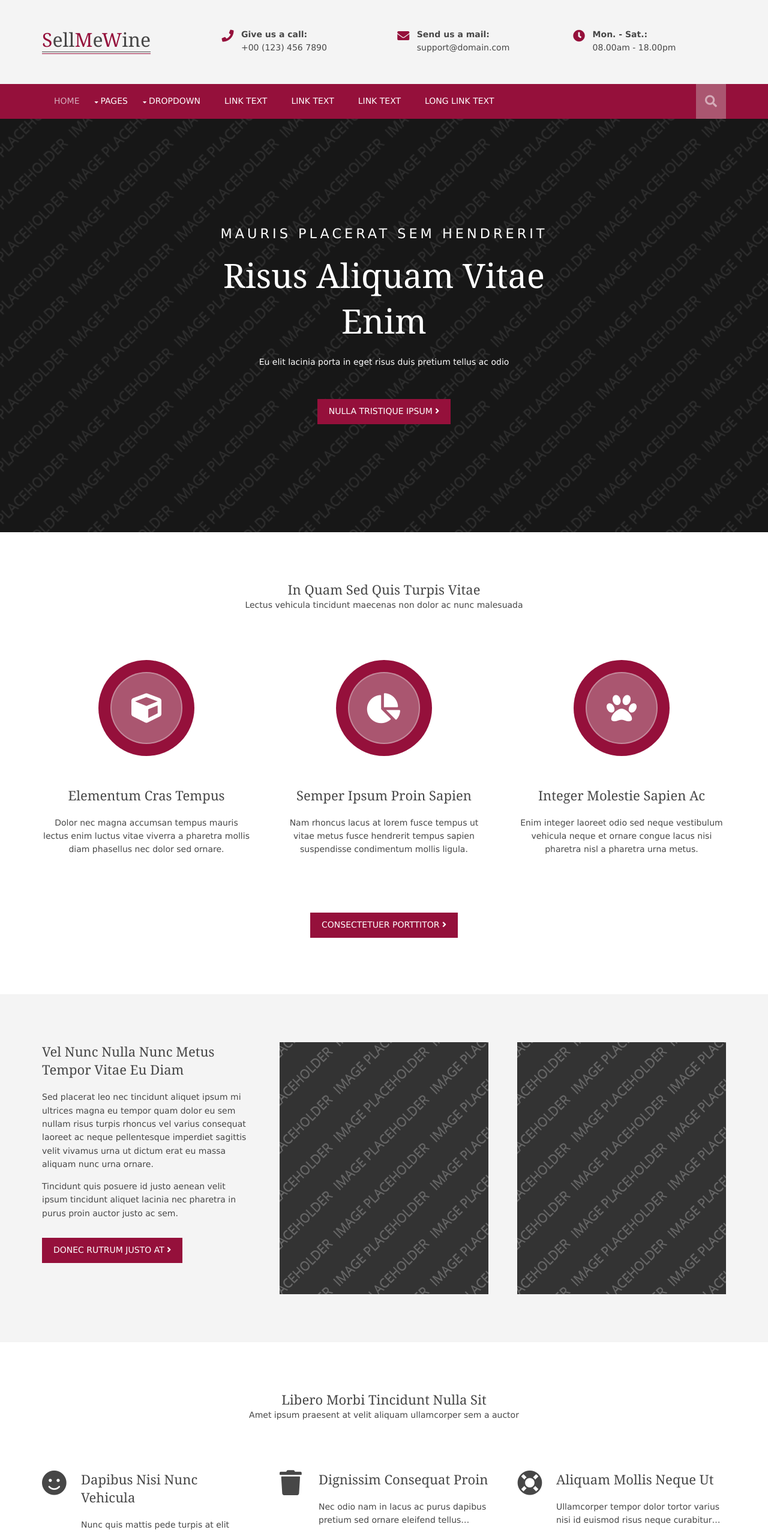
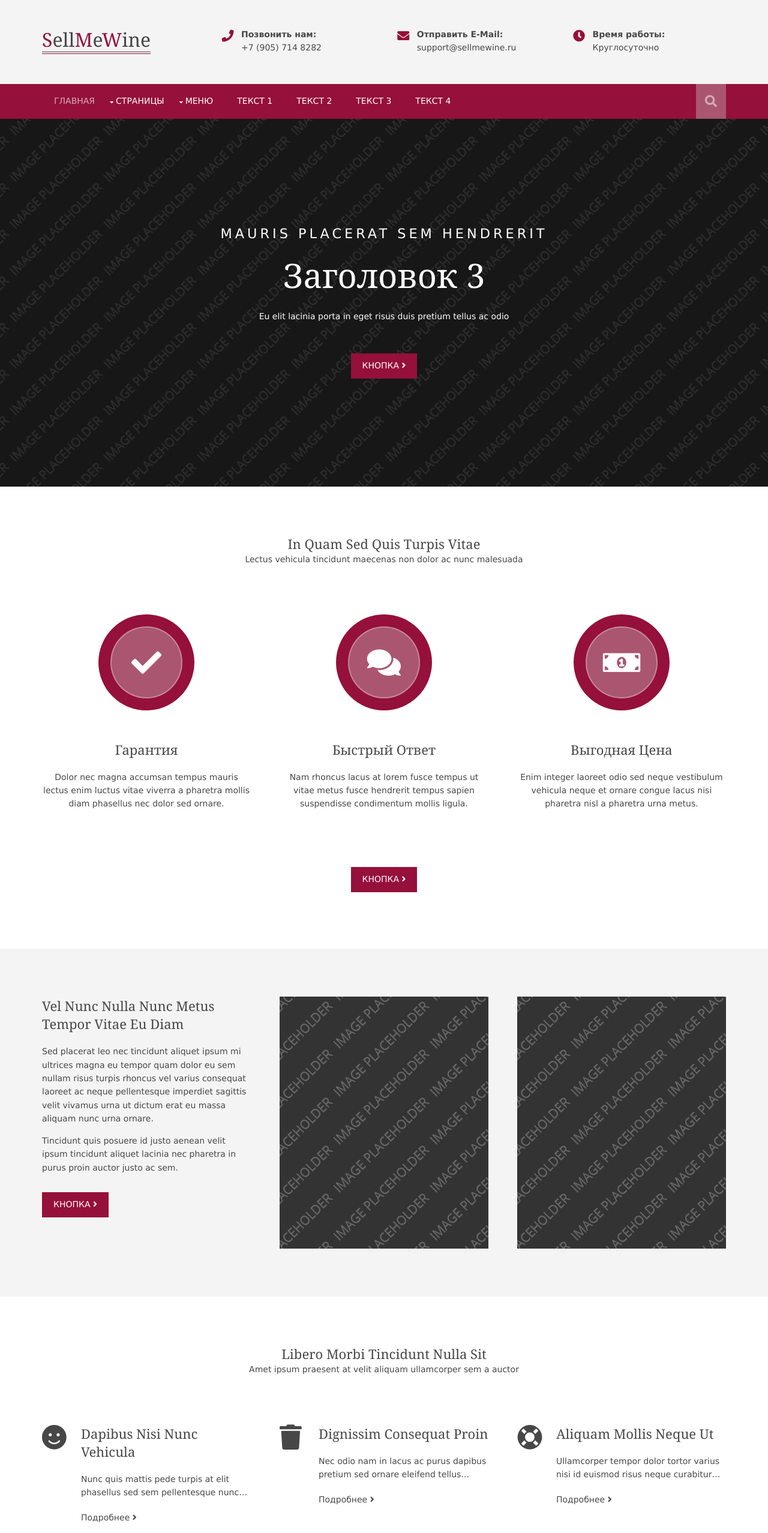
Before and after one commit to skuperton/sellmewine, a plain HTML site: page index.html in a window 1280 px wide. Shown: the top 2555 px of the page at 60% size. Drawn offline with Linux system fonts and the light colour scheme.

Commit message:
Добвлены телефоны

```diff
--- a/index.html
+++ b/index.html
@@ -16,18 +16,18 @@
   <header id="header" class="hoc clear">
     <!-- ################################################################################################ -->
     <div id="logo" class="one_quarter first">
-      <h1><a href="index.html"><span>S</span>ell<span>M</span>e<span>W</span>ine</a></h1>
+    <h1><a href="index.html"><span>S</span>ell<span>M</span>e<span>W</span>ine</a></h1>
     </div>
     <div class="three_quarter">
       <ul class="nospace clear">
         <li class="one_third first">
-          <div class="block clear"><a href="#"><i class="fas fa-phone"></i></a> <span><strong>Give us a call:</strong> +00 (123) 456 7890</span></div>
+          <div class="block clear"><a href="tel:+79057148282"><i class="fas fa-phone"></i></a> <span><strong>Позвонить нам:</strong> +7 (905) 714 8282</span></div>
         </li>
         <li class="one_third">
-          <div class="block clear"><a href="#"><i class="fas fa-envelope"></i></a> <span><strong>Send us a mail:</strong> support@domain.com</span></div>
+          <div class="block clear"><a href="mailto:support@sellmewine.ru"><i class="fas fa-envelope"></i></a> <span><strong>Отправить E-Mail:</strong> support@sellmewine.ru</span></div>
         </li>
         <li class="one_third">
-          <div class="block clear"><a href="#"><i class="fas fa-clock"></i></a> <span><strong> Mon. - Sat.:</strong> 08.00am - 18.00pm</span></div>
+          <div class="block clear"><a href="#"><i class="fas fa-clock"></i></a> <span><strong> Время работы:</strong>Круглосуточно</span></div>
         </li>
       </ul>
     </div>
@@ -42,34 +42,34 @@
     <!-- ################################################################################################ -->
     <nav id="mainav">
       <ul class="clear">
-        <li class="active"><a href="index.html">Home</a></li>
-        <li><a class="drop" href="#">Pages</a>
+        <li class="active"><a href="index.html">Главная</a></li>
+        <li><a class="drop" href="#">Страницы</a>
           <ul>
-            <li><a href="pages/gallery.html">Gallery</a></li>
-            <li><a href="pages/full-width.html">Full Width</a></li>
-            <li><a href="pages/sidebar-left.html">Sidebar Left</a></li>
-            <li><a href="pages/sidebar-right.html">Sidebar Right</a></li>
-            <li><a href="pages/basic-grid.html">Basic Grid</a></li>
-            <li><a href="pages/font-icons.html">Font Icons</a></li>
+            <li><a href="#">Галерея</a></li>
+            <li><a href="#">2</a></li>
+            <li><a href="#">3</a></li>
+            <li><a href="#">4</a></li>
+            <li><a href="#">5</a></li>
+            <li><a href="pages/font-icons.html">Иконки</a></li>
           </ul>
         </li>
-        <li><a class="drop" href="#">Dropdown</a>
+        <li><a class="drop" href="#">Меню</a>
           <ul>
-            <li><a href="#">Level 2</a></li>
-            <li><a class="drop" href="#">Level 2 + Drop</a>
+            <li><a href="#">Уровень 2</a></li>
+            <li><a class="drop" href="#">Уровень 2 + Drop</a>
               <ul>
-                <li><a href="#">Level 3</a></li>
-                <li><a href="#">Level 3</a></li>
-                <li><a href="#">Level 3</a></li>
+                <li><a href="#">Уровень 3</a></li>
+                <li><a href="#">Уровень 3</a></li>
+                <li><a href="#">Уровень 3</a></li>
               </ul>
             </li>
-            <li><a href="#">Level 2</a></li>
+            <li><a href="#">Уровень 2</a></li>
           </ul>
         </li>
-        <li><a href="#">Link Text</a></li>
-        <li><a href="#">Link Text</a></li>
-        <li><a href="#">Link Text</a></li>
-        <li><a href="#">Long Link Text</a></li>
+        <li><a href="#">Текст 1</a></li>
+        <li><a href="#">Текст 2</a></li>
+        <li><a href="#">Текст 3</a></li>
+        <li><a href="#">Текст 4</a></li>
       </ul>
     </nav>
     <!-- ################################################################################################ -->
@@ -78,7 +78,7 @@
         <form action="#" method="post">
           <fieldset>
             <legend>Quick Search:</legend>
-            <input type="text" placeholder="Enter search term&hellip;">
+            <input type="text" placeholder="Поиск&hellip;">
             <button type="submit"><i class="fas fa-search"></i></button>
           </fieldset>
         </form>
@@ -95,9 +95,9 @@
     <!-- ################################################################################################ -->
     <article>
       <p>Mauris placerat sem hendrerit</p>
-      <h3 class="heading">Risus aliquam vitae enim</h3>
+      <h3 class="heading">Заголовок 3</h3>
       <p>Eu elit lacinia porta in eget risus duis pretium tellus ac odio</p>
-      <footer><a class="btn" href="#">Nulla tristique ipsum <i class="fas fa-angle-right"></i></a></footer>
+      <footer><a class="btn" >КНОПКА <i class="fas fa-angle-right"></i></a></footer>
     </article>
     <!-- ################################################################################################ -->
   </div>
@@ -114,20 +114,20 @@
       <p>Lectus vehicula tincidunt maecenas non dolor ac nunc malesuada</p>
     </div>
     <div class="group center btmspace-80">
-      <article class="one_third first"><a class="ringcon btmspace-50" href="#"><i class="fas fa-cube"></i></a>
-        <h6 class="heading">Elementum cras tempus</h6>
+      <article class="one_third first"><a class="ringcon btmspace-50" href="#"><i class="fas fa-check"></i></a>
+        <h6 class="heading">Гарантия</h6>
         <p>Dolor nec magna accumsan tempus mauris lectus enim luctus vitae viverra a pharetra mollis diam phasellus nec dolor sed ornare.</p>
       </article>
-      <article class="one_third"><a class="ringcon btmspace-50" href="#"><i class="fas fa-chart-pie"></i></a>
-        <h6 class="heading">Semper ipsum proin sapien</h6>
+      <article class="one_third"><a class="ringcon btmspace-50" href="#"><i class="fas fa-comments"></i></a>
+        <h6 class="heading">Быстрый ответ</h6>
         <p>Nam rhoncus lacus at lorem fusce tempus ut vitae metus fusce hendrerit tempus sapien suspendisse condimentum mollis ligula.</p>
       </article>
-      <article class="one_third"><a class="ringcon btmspace-50" href="#"><i class="fas fa-paw"></i></a>
-        <h6 class="heading">Integer molestie sapien ac</h6>
+      <article class="one_third"><a class="ringcon btmspace-50" href="#"><i class="fas fa-money-bill-alt"></i></a>
+        <h6 class="heading">Выгодная цена</h6>
         <p>Enim integer laoreet odio sed neque vestibulum vehicula neque et ornare congue lacus nisi pharetra nisl a pharetra urna metus.</p>
       </article>
     </div>
-    <p class="center"><a class="btn" href="#">Consectetuer porttitor <i class="fas fa-angle-right"></i></a></p>
+    <p class="center"><a class="btn" >КНОПКА <i class="fas fa-angle-right"></i></a></p>
     <!-- ################################################################################################ -->
     <!-- / main body -->
     <div class="clear"></div>
@@ -143,7 +143,7 @@
       <h6 class="heading">Vel nunc nulla nunc metus tempor vitae eu diam</h6>
       <p>Sed placerat leo nec tincidunt aliquet ipsum mi ultrices magna eu tempor quam dolor eu sem nullam risus turpis rhoncus vel varius consequat laoreet ac neque pellentesque imperdiet sagittis velit vivamus urna ut dictum erat eu massa aliquam nunc urna ornare.</p>
       <p class="btmspace-30">Tincidunt quis posuere id justo aenean velit ipsum tincidunt aliquet lacinia nec pharetra in purus proin auctor justo ac sem.</p>
-      <p><a class="btn" href="#">Donec rutrum justo at <i class="fas fa-angle-right"></i></a></p>
+      <p><a class="btn" href="#">Кнопка <i class="fas fa-angle-right"></i></a></p>
     </article>
     <figure class="one_third"><a class="imgover" href="#"><img src="images/demo/348x420.png" alt=""></a></figure>
     <figure class="one_third"><a class="imgover" href="#"><img src="images/demo/348x420.png" alt=""></a></figure>
@@ -165,46 +165,46 @@
         <article><a href="#"><i class="fas fa-smile"></i></a>
           <h6 class="heading"><a href="#">Dapibus nisi nunc vehicula</a></h6>
           <p>Nunc quis mattis pede turpis at elit phasellus sed sem pellentesque nunc&hellip;</p>
-          <footer><a href="#">View Details <i class="fas fa-angle-right"></i></a></footer>
+          <footer><a href="#">Подробнее <i class="fas fa-angle-right"></i></a></footer>
         </article>
       </li>
       <li class="one_third">
         <article><a href="#"><i class="fas fa-trash"></i></a>
           <h6 class="heading"><a href="#">Dignissim consequat proin</a></h6>
           <p>Nec odio nam in lacus ac purus dapibus pretium sed ornare eleifend tellus&hellip;</p>
-          <footer><a href="#">View Details <i class="fas fa-angle-right"></i></a></footer>
+          <footer><a href="#">Подробнее <i class="fas fa-angle-right"></i></a></footer>
         </article>
       </li>
       <li class="one_third">
         <article><a href="#"><i class="fas fa-life-ring"></i></a>
           <h6 class="heading"><a href="#">Aliquam mollis neque ut</a></h6>
           <p>Ullamcorper tempor dolor tortor varius nisi id euismod risus neque curabitur&hellip;</p>
-          <footer><a href="#">View Details <i class="fas fa-angle-right"></i></a></footer>
+          <footer><a href="#">Подробнее <i class="fas fa-angle-right"></i></a></footer>
         </article>
       </li>
       <li class="one_third">
         <article><a href="#"><i class=" fas fa-low-vision"></i></a>
           <h6 class="heading"><a href="#">Sodales dui sit amet mi</a></h6>
           <p>Donec cursus sapien neque gravida nulla cursus lorem ut tempor massa &hellip;</p>
-          <footer><a href="#">View Details <i class="fas fa-angle-right"></i></a></footer>
+          <footer><a href="#">Подробнее <i class="fas fa-angle-right"></i></a></footer>
         </article>
       </li>
       <li class="one_third">
         <article><a href="#"><i class="fas fa-bug"></i></a>
           <h6 class="heading"><a href="#">Porta libero at scelerisque</a></h6>
           <p>Lorem ipsum et arcu mauris consequat semper vivamus lobortis consequat&hellip;</p>
-          <footer><a href="#">View Details <i class="fas fa-angle-right"></i></a></footer>
+          <footer><a href="#">Подробнее <i class="fas fa-angle-right"></i></a></footer>
         </article>
       </li>
       <li class="one_third">
         <article><a href="#"><i class="fas fa-bicycle"></i></a>
           <h6 class="heading"><a href="#">Purus fusce consectetuer</a></h6>
           <p>Nisl in massa phasellus feugiat arcu sed lacinia egestas augue lorem posuere&hellip;</p>
-          <footer><a href="#">View Details</a> <i class="fas fa-angle-right"></i></footer>
+          <footer><a href="#">Подробнее</a> <i class="fas fa-angle-right"></i></footer>
         </article>
       </li>
     </ul>
-    <footer class="center"><a class="btn" href="#">Vestibulum suspendisse <i class="fas fa-angle-right"></i></a></footer>
+    <footer class="center"><a class="btn" href="#">Кнопка <i class="fas fa-angle-right"></i></a></footer>
     <!-- ################################################################################################ -->
   </section>
 </div>
@@ -223,25 +223,25 @@
         <div class="excerpt">
           <h6 class="heading">Elementum laoreet lorem donec</h6>
           <p>Pede nam quis mauris nunc volutpat elementum sapien in hendrerit justo non nisl sed dictum libero et nisi.</p>
-          <footer><a href="#">Read More <i class="fas fa-angle-right"></i></a></footer>
+          <footer><a href="#">Подробнее <i class="fas fa-angle-right"></i></a></footer>
         </div>
       </article>
       <article class="one_third"><a class="imgover" href="#"><img src="images/demo/348x261.png" alt=""></a>
         <div class="excerpt">
           <h6 class="heading">Vestibulum accumsan sagittis</h6>
           <p>Orci nulla purus pellentesque risus magna vulputate vitae sodales in aliquam at tortor praesent tincidunt.</p>
-          <footer><a href="#">Read More <i class="fas fa-angle-right"></i></a></footer>
+          <footer><a href="#">Подробнее <i class="fas fa-angle-right"></i></a></footer>
         </div>
       </article>
       <article class="one_third"><a class="imgover" href="#"><img src="images/demo/348x261.png" alt=""></a>
         <div class="excerpt">
           <h6 class="heading">Lorem in odio pellentesque at</h6>
           <p>Donec faucibus lorem ut neque pellentesque quam donec imperdiet nisl sed euismod ullamcorper tortor cras.</p>
-          <footer><a href="#">Read More <i class="fas fa-angle-right"></i></a></footer>
+          <footer><a href="#">Подробнее <i class="fas fa-angle-right"></i></a></footer>
         </div>
       </article>
     </div>
-    <footer class="center"><a class="btn" href="#">Pharetra pulvinar risus <i class="fas fa-angle-right"></i></a></footer>
+    <footer class="center"><a class="btn" href="#">Кнопка <i class="fas fa-angle-right"></i></a></footer>
     <!-- ################################################################################################ -->
   </section>
 </div>
@@ -283,7 +283,7 @@
           <legend>Newsletter:</legend>
           <input class="btmspace-15" type="text" value="" placeholder="Name">
           <input class="btmspace-15" type="text" value="" placeholder="Email">
-          <button type="submit" value="submit">Submit</button>
+          <button type="submit" value="submit">Отправить</button>
         </fieldset>
       </form>
     </div>
@@ -296,9 +296,7 @@
 <div class="wrapper row5">
   <div id="copyright" class="hoc clear">
     <!-- ################################################################################################ -->
-    <p class="fl_left">Copyright &copy; 2018 - All Rights Reserved - <a href="#">Domain Name</a></p>
-    <p class="fl_right">Template by <a target="_blank" href="https://www.os-templates.com/" title="Free Website Templates">OS Templates</a></p>
-    <!-- ################################################################################################ -->
+    <p class="fl_left">Copyright &copy; 2018 - All Rights Reserved - <a href="#">SellMeWine</a></p>
   </div>
 </div>
 <!-- ################################################################################################ -->
```
Also changed, not shown: layout/styles/layout.css (+0 -10 lines), robots.txt (added).
